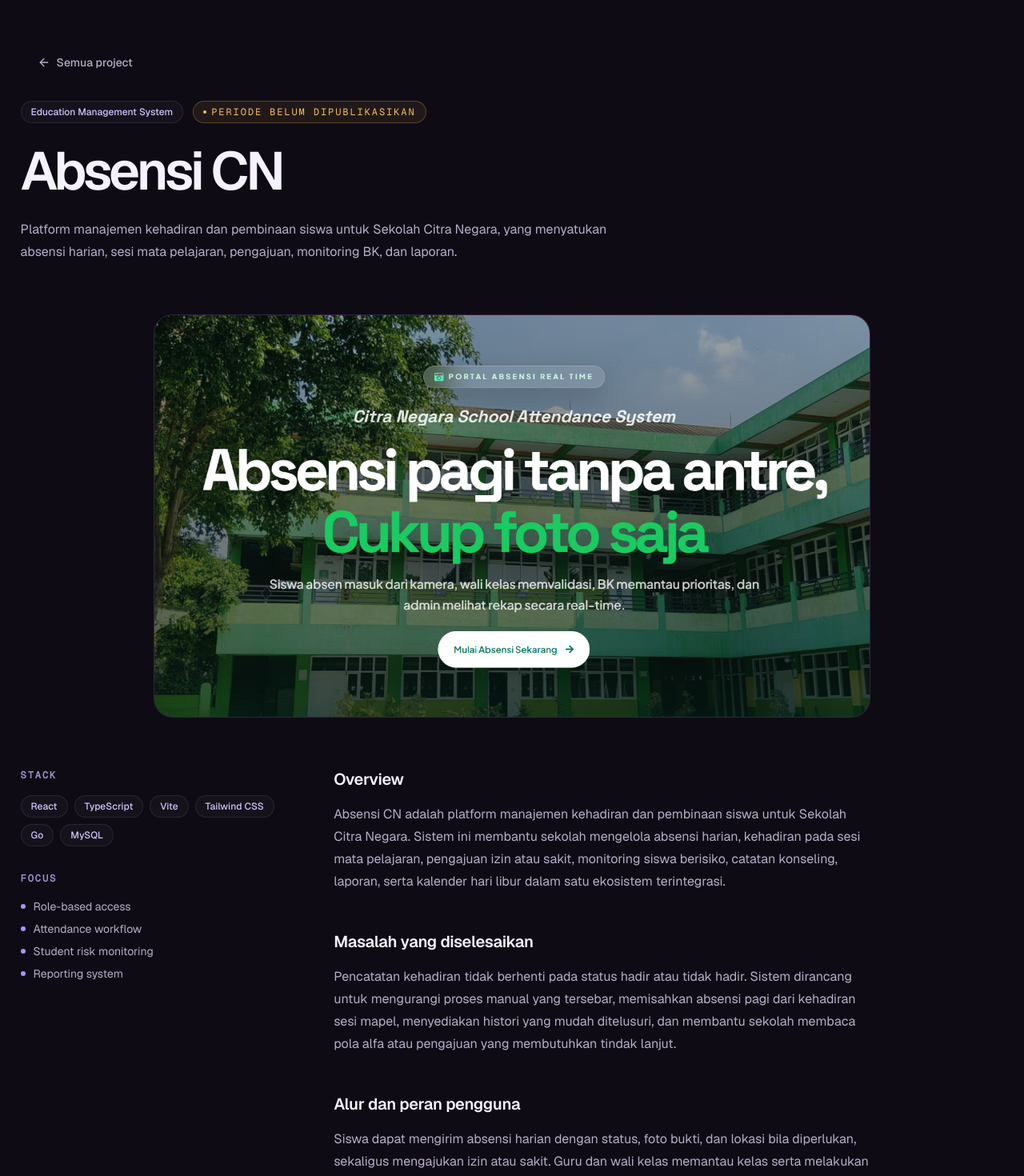
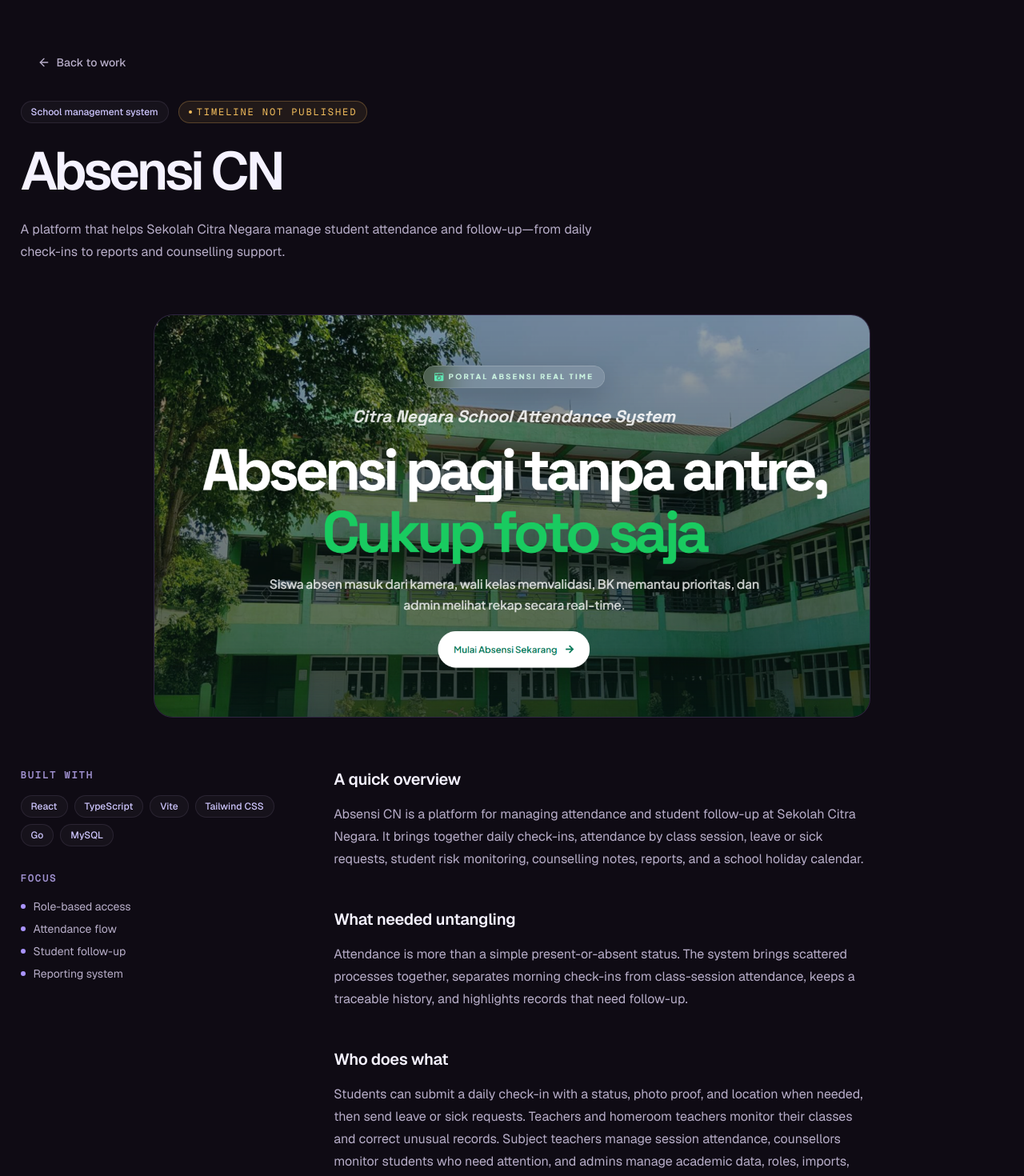
Before and after one commit to randhupaksi/rand-dev, a React (Vite) app: page /projects/absensi-cn in a window 1280 px wide. Shown: the part 100-1570 px from the top of the page at 80% size. Built offline with nearby package versions, Linux system fonts and the light colour scheme; no server answers.

Commit message:
content(work): rewrite project and case study copy

```diff
--- a/src/data/projects.ts
+++ b/src/data/projects.ts
@@ -8,13 +8,13 @@ export const projects: Project[] = [
   {
     slug: "absensi-cn",
     name: "Absensi CN",
-    category: "Education Management System",
+    category: "School management system",
     period: {
-      value: "Periode belum dipublikasikan",
+      value: "Timeline not published",
       isPlaceholder: true,
     },
     summary:
-      "Platform manajemen kehadiran dan pembinaan siswa untuk Sekolah Citra Negara, yang menyatukan absensi harian, sesi mata pelajaran, pengajuan, monitoring BK, dan laporan.",
+      "A platform that helps Sekolah Citra Negara manage student attendance and follow-up—from daily check-ins to reports and counselling support.",
     thumbnail: {
       src: "/images/project/absensi-cn/hero-absensi-cn.png",
       alt: "Tampilan utama platform Absensi CN",
@@ -29,31 +29,31 @@ export const projects: Project[] = [
     ],
     focusAreas: [
       "Role-based access",
-      "Attendance workflow",
-      "Student risk monitoring",
+      "Attendance flow",
+      "Student follow-up",
       "Reporting system",
     ],
     status: "verified",
     links: { demo: null, repository: null },
     caseStudy: [
       {
-        title: "Overview",
-        body: "Absensi CN adalah platform manajemen kehadiran dan pembinaan siswa untuk Sekolah Citra Negara. Sistem ini membantu sekolah mengelola absensi harian, kehadiran pada sesi mata pelajaran, pengajuan izin atau sakit, monitoring siswa berisiko, catatan konseling, laporan, serta kalender hari libur dalam satu ekosistem terintegrasi.",
+        title: "A quick overview",
+        body: "Absensi CN is a platform for managing attendance and student follow-up at Sekolah Citra Negara. It brings together daily check-ins, attendance by class session, leave or sick requests, student risk monitoring, counselling notes, reports, and a school holiday calendar.",
         isPlaceholder: false,
       },
       {
-        title: "Masalah yang diselesaikan",
-        body: "Pencatatan kehadiran tidak berhenti pada status hadir atau tidak hadir. Sistem dirancang untuk mengurangi proses manual yang tersebar, memisahkan absensi pagi dari kehadiran sesi mapel, menyediakan histori yang mudah ditelusuri, dan membantu sekolah membaca pola alfa atau pengajuan yang membutuhkan tindak lanjut.",
+        title: "What needed untangling",
+        body: "Attendance is more than a simple present-or-absent status. The system brings scattered processes together, separates morning check-ins from class-session attendance, keeps a traceable history, and highlights records that need follow-up.",
         isPlaceholder: false,
       },
       {
-        title: "Alur dan peran pengguna",
-        body: "Siswa dapat mengirim absensi harian dengan status, foto bukti, dan lokasi bila diperlukan, sekaligus mengajukan izin atau sakit. Guru dan wali kelas memantau kelas serta melakukan review atau koreksi ketika ada anomali. Guru mapel mengelola kehadiran per sesi pembelajaran. Guru BK memantau risiko lintas kelas dan menyimpan catatan pembinaan, sementara admin mengelola data akademik, role, import data, dan kalender hari libur.",
+        title: "Who does what",
+        body: "Students can submit a daily check-in with a status, photo proof, and location when needed, then send leave or sick requests. Teachers and homeroom teachers monitor their classes and correct unusual records. Subject teachers manage session attendance, counsellors monitor students who need attention, and admins manage academic data, roles, imports, and school holidays.",
         isPlaceholder: false,
       },
       {
-        title: "Nilai sistem",
-        body: "Absensi CN mengubah data kehadiran menjadi informasi yang dapat ditindaklanjuti. Status otomatis yang sudah sesuai tidak perlu direview, sedangkan anomali dapat dikoreksi dengan catatan yang meninggalkan jejak konteks. Kalender hari libur juga memastikan Sabtu, Minggu, dan libur sekolah tidak dihitung sebagai hari efektif atau menghasilkan status alfa.",
+        title: "What the system helps with",
+        body: "Absensi CN turns attendance data into something easier to follow up. Records that already match do not need another review, while unusual records can be corrected with a note. The holiday calendar also helps prevent non-school days from being counted as absences.",
         isPlaceholder: false,
       },
     ],
@@ -61,12 +61,12 @@ export const projects: Project[] = [
       {
         src: "/images/project/absensi-cn/login-form.png",
         alt: "Form login platform Absensi CN",
-        label: "Login form",
+        label: "Login screen",
       },
       {
         src: "/images/project/absensi-cn/dashboard.png",
         alt: "Dashboard utama platform Absensi CN",
-        label: "Dashboard",
+        label: "Main dashboard",
       },
     ],
     gallerySlots: 2,
--- a/src/pages/project-detail-page.tsx
+++ b/src/pages/project-detail-page.tsx
@@ -19,7 +19,7 @@ export default function ProjectDetailPage() {
   usePageMeta(
     project
       ? `${project.name} - Case Study - Randhu Paksi Membumi`
-      : "Project tidak ditemukan - Randhu Paksi Membumi",
+      : "Work not found - Randhu Paksi Membumi",
     project?.summary,
   );
 
@@ -41,7 +41,7 @@ export default function ProjectDetailPage() {
               className={cn(buttonVariants({ variant: "ghost", size: "md" }), "group")}
             >
               <ArrowLeft className="size-4 transition-transform duration-300 group-hover:-translate-x-0.5" />
-              Semua project
+              Back to work
             </Link>
           </div>
 
@@ -50,11 +50,11 @@ export default function ProjectDetailPage() {
               {project.category}
             </Badge>
             {project.period.isPlaceholder ? (
-              <DraftBadge label="Periode belum dipublikasikan" />
+              <DraftBadge label="Timeline not published" />
             ) : (
               <span className="type-overline">{project.period.value}</span>
             )}
-            {project.status === "draft" ? <DraftBadge label="Draft case study" /> : null}
+            {project.status === "draft" ? <DraftBadge label="Case study in progress" /> : null}
           </div>
 
           <h1
@@ -74,8 +74,8 @@ export default function ProjectDetailPage() {
           <MediaPlaceholder
             src={project.thumbnail?.src}
             alt={project.thumbnail?.alt}
-            label="Project Cover Placeholder"
-            hint="Tambahkan cover asli project ini melalui src/data/projects.ts"
+            label="Project cover placeholder"
+            hint="Add the real cover in src/data/projects.ts"
             aspect="video"
             className="mx-auto max-w-4xl"
           />
@@ -91,7 +91,7 @@ export default function ProjectDetailPage() {
           >
             <div className="content-stack-sm">
               <p className="type-overline">
-                Stack
+                Built with
               </p>
               <div className="flex flex-wrap gap-2">
                 {project.stack.map((item) => (
@@ -172,7 +172,7 @@ export default function ProjectDetailPage() {
                 </p>
                 {block.isPlaceholder ? (
                   <p className="type-caption text-brand-muted">
-                    Add real case-study content here - edit di src/data/projects.ts.
+                    Add the real case-study content in src/data/projects.ts.
                   </p>
                 ) : null}
               </div>
@@ -183,7 +183,7 @@ export default function ProjectDetailPage() {
                 <h2 className="type-h4">
                   Gallery
                 </h2>
-                {project.gallery?.length ? null : <DraftBadge label="Coming Soon" />}
+                {project.gallery?.length ? null : <DraftBadge label="More images coming soon" />}
               </div>
               <div className="grid gap-4 sm:grid-cols-2">
                 {project.gallery?.length
@@ -200,7 +200,7 @@ export default function ProjectDetailPage() {
                       <MediaPlaceholder
                         key={slotIndex}
                         label={`Screenshot 0${slotIndex + 1}`}
-                        hint="Add screenshot"
+                        hint="Add a real screenshot"
                         aspect="wide"
                       />
                     ))}
--- a/src/pages/projects-page.tsx
+++ b/src/pages/projects-page.tsx
@@ -12,8 +12,8 @@ import { useReveal } from "@/hooks/use-reveal";
 
 export default function ProjectsPage() {
   usePageMeta(
-    "Projects - Randhu Paksi Membumi",
-    "Case study Absensi CN, platform manajemen kehadiran dan pembinaan siswa untuk Sekolah Citra Negara.",
+    "Work - Randhu Paksi Membumi",
+    "A case study of Absensi CN, a student attendance and follow-up platform for Sekolah Citra Negara.",
   );
 
   const scopeRef = useReveal<HTMLDivElement>();
@@ -24,22 +24,22 @@ export default function ProjectsPage() {
       <section className="section-shell-compact">
         <div className="content-stack-md max-w-4xl">
           <div data-reveal className="section-eyebrow">
-            Projects
+            Work
           </div>
           <h1
             data-reveal
             className="type-h1"
           >
-            {isSingleCaseStudy ? "Case study utama yang sedang saya " : "Karya yang menunjukkan cara saya "}
+            {isSingleCaseStudy ? "One case study I’m currently " : "Work that shows how I "}
             <span className="text-gradient-brand">
-              {isSingleCaseStudy ? "dokumentasikan" : "berpikir"}
+              {isSingleCaseStudy ? "documenting" : "think"}
             </span>
             .
           </h1>
           <p data-reveal className="section-copy max-w-3xl">
             {isSingleCaseStudy
-              ? "Dokumentasi Absensi CN: konteks sistem, kebutuhan pengguna, dan area implementasi yang sedang saya pelajari."
-              : "Case study yang menjelaskan konteks, alur kerja, dan nilai sistem dari karya yang saya bangun."}
+              ? "A closer look at the system, its users, and the frontend decisions behind it."
+              : "Case studies about the context, flows, and decisions behind my work."}
           </p>
         </div>
       </section>
@@ -69,12 +69,12 @@ export default function ProjectsPage() {
                       {project.category}
                     </Badge>
                     {project.period.isPlaceholder ? (
-                      <DraftBadge label="Periode belum dipublikasikan" />
+                      <DraftBadge label="Timeline not published" />
                     ) : (
                       <span className="type-overline">{project.period.value}</span>
                     )}
                     {project.status === "draft" ? (
-                      <DraftBadge label="Draft case study" />
+                      <DraftBadge label="Case study in progress" />
                     ) : null}
                   </div>
 
@@ -100,7 +100,7 @@ export default function ProjectsPage() {
                       to={`/projects/${project.slug}`}
                       className={`${buttonVariants({ variant: "ghost", size: "md" })} group`}
                     >
-                      Buka case study
+                      Read the case study
                       <ArrowUpRight className="size-4 transition-transform duration-300 group-hover:-translate-y-0.5 group-hover:translate-x-0.5" />
                     </Link>
                   </div>
@@ -109,8 +109,8 @@ export default function ProjectsPage() {
                 <MediaPlaceholder
                   src={project.thumbnail?.src}
                   alt={project.thumbnail?.alt}
-                  label="Project Image Placeholder"
-                  hint="Tambahkan screenshot asli melalui src/data/projects.ts"
+                  label="Project image placeholder"
+                  hint="Add the real screenshots in src/data/projects.ts"
                   aspect="wide"
                   className={index % 2 === 1 ? "lg:order-1" : ""}
                 />
```
